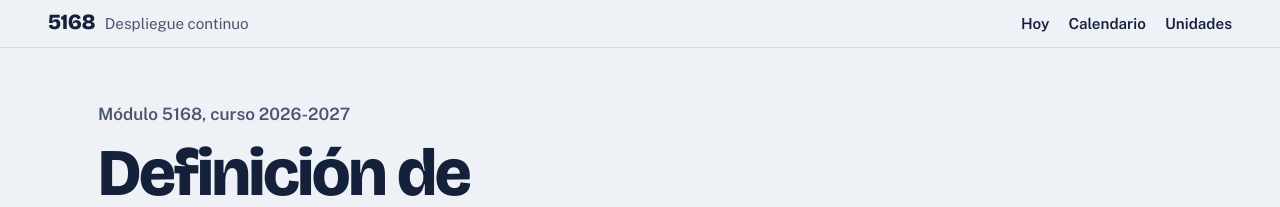
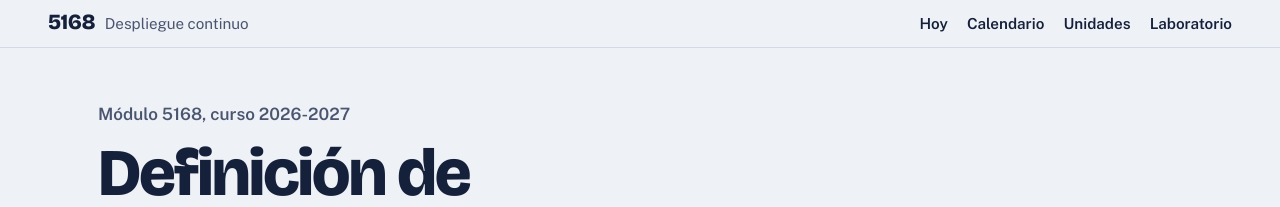
Before and after one commit to sergio79cs/modulo5168, a Jekyll site: the page built from index.html, in a window 1280 px wide. Shown: the top 207 px of the page. Built offline with Jekyll 4.4.1, drawn with Linux system fonts in a browser that asks for light colours.

Commit message:
Añade el enlace Laboratorio al menú

```diff
--- a/_layouts/default.html
+++ b/_layouts/default.html
@@ -20,6 +20,7 @@
       <a href="{{ '/#hoy' | relative_url }}">Hoy</a>
       <a href="{{ '/#calendario' | relative_url }}">Calendario</a>
       <a href="{{ '/#unidades' | relative_url }}">Unidades</a>
+      <a href="{{ '/laboratorio/' | relative_url }}">Laboratorio</a>
     </nav>
   </header>
 
```
